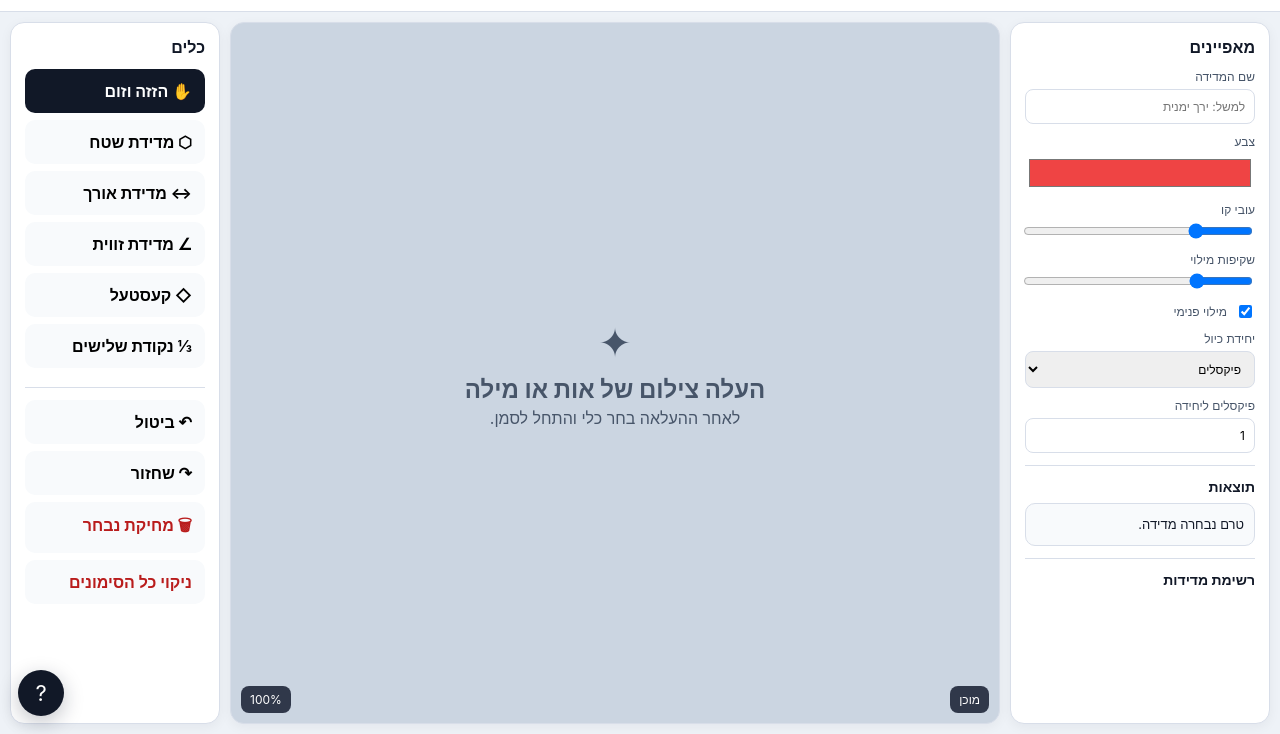
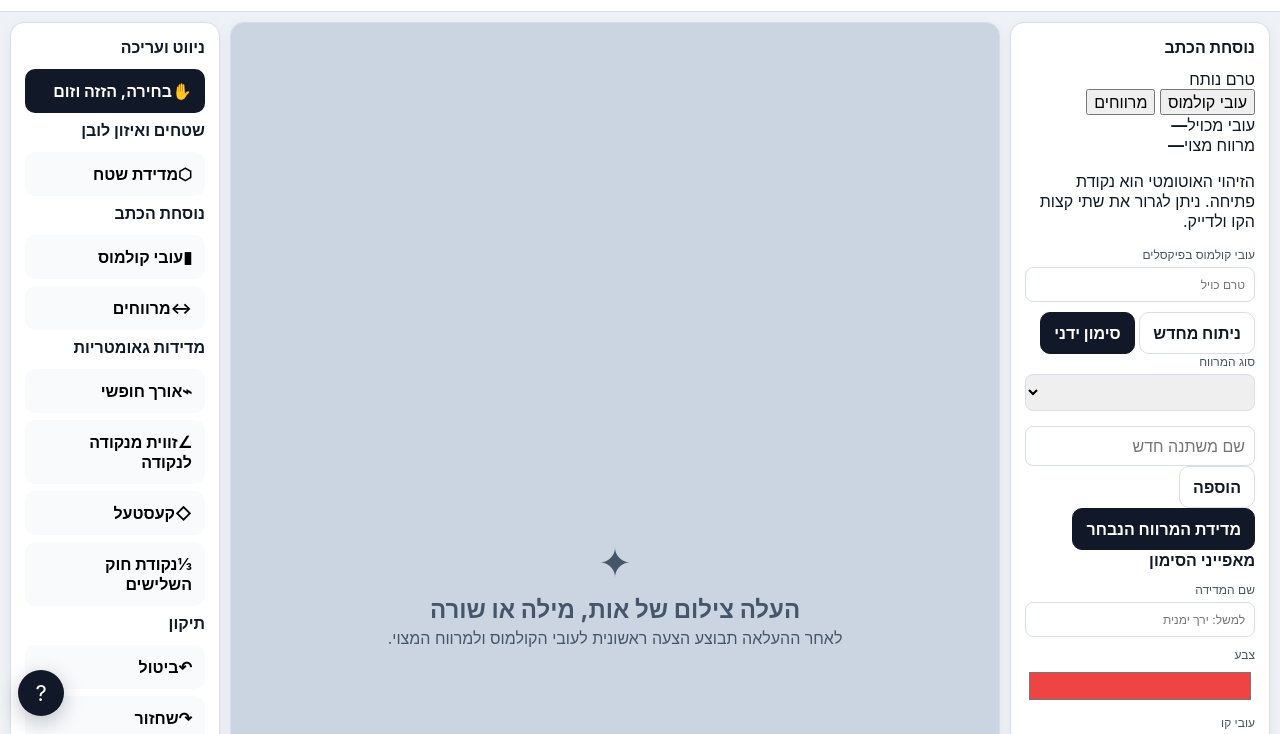
Before and after one commit to yaakovmo804/Mare-sofer, a plain HTML site: page measure-stam/index.html in a window 1280 px wide. Shown: the part 66-800 px from the top of the page. Drawn offline with Linux system fonts and the light colour scheme.

Commit message:
Upgrade Medidaot tablet interface

```diff
--- a/measure-stam/index.html
+++ b/measure-stam/index.html
@@ -2,53 +2,87 @@
 <html lang="he" dir="rtl">
 <head>
   <meta charset="UTF-8" />
-  <meta name="viewport" content="width=device-width, initial-scale=1, viewport-fit=cover" />
+  <meta name="viewport" content="width=device-width, initial-scale=1, maximum-scale=1, user-scalable=no, viewport-fit=cover" />
   <meta name="theme-color" content="#111827" />
+  <meta name="mobile-web-app-capable" content="yes" />
   <meta name="apple-mobile-web-app-capable" content="yes" />
+  <meta name="apple-mobile-web-app-title" content="מדידאות" />
   <meta name="apple-mobile-web-app-status-bar-style" content="black-translucent" />
-  <meta name="apple-mobile-web-app-title" content="מד שטחים" />
-  <title>מד שטחים — מראה סופר</title>
+  <meta name="format-detection" content="telephone=no" />
+  <title>מדידאות — מראה סופר</title>
   <link rel="manifest" href="manifest.webmanifest" />
+  <link rel="apple-touch-icon" href="icon.svg" />
   <link rel="stylesheet" href="styles.css" />
 </head>
 <body>
+  <div id="app" class="app-shell">
     <header class="topbar">
       <div class="brand">
-      <div class="logo">מ״ס</div>
+        <div class="logo" aria-hidden="true">מ״ס</div>
         <div>
-        <h1>מד שטחים — מראה סופר</h1>
-        <p>שטח • אורך • זווית • קעסטעל • חוק השלישים</p>
+          <h1>מדידאות</h1>
+          <p>מדידת האות — שטחים, איזון לובן, נוסחת הכתב וגאומטריה</p>
         </div>
       </div>
       <div class="top-actions">
         <label class="btn primary">העלאת תמונה<input id="imageInput" type="file" accept="image/*" hidden /></label>
         <button id="saveProjectBtn" class="btn">שמירת פרויקט</button>
         <label class="btn">פתיחת פרויקט<input id="projectInput" type="file" accept="application/json" hidden /></label>
-      <button id="exportBtn" class="btn">ייצוא PNG</button>
+        <button id="exportBtn" class="btn">ייצוא תמונה</button>
       </div>
     </header>
 
+    <div id="standaloneHint" class="standalone-hint" hidden>
+      <span>לפתיחה ללא ממשק הדפדפן: פתח ב־Safari ← שיתוף ← הוספה למסך הבית.</span>
+      <button id="dismissStandaloneHint" type="button" aria-label="סגירה">×</button>
+    </div>
+
     <main class="workspace-shell">
-    <aside class="toolbar panel">
-      <h2>כלים</h2>
-      <button class="tool active" data-tool="pan">✋ הזזה וזום</button>
-      <button class="tool" data-tool="area">⬡ מדידת שטח</button>
-      <button class="tool" data-tool="length">↔ מדידת אורך</button>
-      <button class="tool" data-tool="angle">∠ מדידת זווית</button>
-      <button class="tool" data-tool="kastel">◇ קעסטעל</button>
-      <button class="tool" data-tool="thirds">⅓ נקודת שלישים</button>
-      <div class="separator"></div>
-      <button id="undoBtn" class="tool">↶ ביטול</button>
-      <button id="redoBtn" class="tool">↷ שחזור</button>
-      <button id="deleteBtn" class="tool danger">🗑 מחיקת נבחר</button>
-      <button id="clearBtn" class="tool danger">ניקוי כל הסימונים</button>
+      <aside class="toolbar panel" aria-label="כלי עבודה">
+        <section class="tool-section">
+          <h2>ניווט ועריכה</h2>
+          <button class="tool active" data-tool="pan"><span class="tool-icon">✋</span><span>בחירה, הזזה וזום</span></button>
+        </section>
+
+        <section class="tool-section">
+          <h2>שטחים ואיזון לובן</h2>
+          <button class="tool" data-tool="area"><span class="tool-icon">⬡</span><span>מדידת שטח</span></button>
+        </section>
+
+        <section class="tool-section formula-tools">
+          <h2>נוסחת הכתב</h2>
+          <button class="tool" data-tool="nib"><span class="tool-icon">▮</span><span>עובי קולמוס</span></button>
+          <button class="tool" data-tool="gap"><span class="tool-icon">↔</span><span>מרווחים</span></button>
+        </section>
+
+        <section class="tool-section">
+          <h2>מדידות גאומטריות</h2>
+          <button class="tool" data-tool="length"><span class="tool-icon">⌁</span><span>אורך חופשי</span></button>
+          <button class="tool" data-tool="angle"><span class="tool-icon">∠</span><span>זווית מנקודה לנקודה</span></button>
+          <button class="tool" data-tool="kastel"><span class="tool-icon">◇</span><span>קעסטעל</span></button>
+          <button class="tool" data-tool="thirds"><span class="tool-icon">⅓</span><span>נקודת חוק השלישים</span></button>
+        </section>
+
+        <section class="tool-section edit-tools">
+          <h2>תיקון</h2>
+          <button id="undoBtn" class="tool"><span class="tool-icon">↶</span><span>ביטול</span></button>
+          <button id="redoBtn" class="tool"><span class="tool-icon">↷</span><span>שחזור</span></button>
+          <button id="deletePointBtn" class="tool danger" disabled><span class="tool-icon">●−</span><span>מחיקת נקודה</span></button>
+          <button id="cancelDraftBtn" class="tool danger" disabled><span class="tool-icon">×</span><span>ביטול סימון נוכחי</span></button>
+          <button id="deleteBtn" class="tool danger" disabled><span class="tool-icon">🗑</span><span>מחיקת מדידה</span></button>
+          <button id="clearBtn" class="tool danger"><span class="tool-icon">⌫</span><span>ניקוי כל הסימונים</span></button>
+        </section>
       </aside>
 
-    <section class="canvas-panel panel">
+      <section class="canvas-panel panel" aria-label="משטח המדידה">
         <div id="emptyState" class="empty-state">
           <div class="empty-icon">✦</div>
-        <h2>העלה צילום של אות או מילה</h2>
-        <p>לאחר ההעלאה בחר כלי והתחל לסמן.</p>
+          <h2>העלה צילום של אות, מילה או שורה</h2>
+          <p>לאחר ההעלאה תבוצע הצעה ראשונית לעובי הקולמוס ולמרווח המצוי.</p>
+        </div>
+        <div id="analysisOverlay" class="analysis-overlay" hidden>
+          <div class="spinner" aria-hidden="true"></div>
+          <span>מנתח עובי קולמוס ומרווחים…</span>
         </div>
         <canvas id="canvas"></canvas>
         <div class="statusbar">
@@ -58,40 +92,95 @@
       </section>
 
       <aside class="properties panel">
-      <h2>מאפיינים</h2>
+        <section class="property-section formula-card">
+          <div class="section-title-row">
+            <h2>נוסחת הכתב</h2>
+            <span id="analysisBadge" class="badge neutral">טרם נותח</span>
+          </div>
+          <div class="tabs" role="tablist" aria-label="נוסחת הכתב">
+            <button class="tab active" data-formula-tab="nib" type="button">עובי קולמוס</button>
+            <button class="tab" data-formula-tab="gaps" type="button">מרווחים</button>
+          </div>
+
+          <div id="nibTab" class="tab-panel active">
+            <div class="metric-grid">
+              <div class="metric"><span>עובי מכויל</span><strong id="nibMetric">—</strong></div>
+              <div class="metric"><span>מרווח מצוי</span><strong id="commonGapMetric">—</strong></div>
+            </div>
+            <p id="analysisNote" class="microcopy">הזיהוי האוטומטי הוא נקודת פתיחה. ניתן לגרור את שתי קצות הקו ולדייק.</p>
+            <label>עובי קולמוס בפיקסלים
+              <input id="nibPxInput" type="number" min="0.1" step="0.1" placeholder="טרם כויל" />
+            </label>
+            <div class="button-row">
+              <button id="analyzeBtn" class="btn compact" type="button">ניתוח מחדש</button>
+              <button id="startNibBtn" class="btn compact primary" type="button">סימון ידני</button>
+            </div>
+          </div>
+
+          <div id="gapsTab" class="tab-panel">
+            <label>סוג המרווח
+              <select id="gapVariableSelect"></select>
+            </label>
+            <div class="add-variable-row">
+              <input id="newVariableInput" type="text" placeholder="שם משתנה חדש" />
+              <button id="addVariableBtn" class="btn compact" type="button">הוספה</button>
+            </div>
+            <button id="startGapBtn" class="btn compact primary full" type="button">מדידת המרווח הנבחר</button>
+            <div id="formulaSummary" class="formula-summary"></div>
+          </div>
+        </section>
+
+        <section class="property-section">
+          <h2>מאפייני הסימון</h2>
           <label>שם המדידה<input id="nameInput" type="text" placeholder="למשל: ירך ימנית" /></label>
+          <div class="two-cols">
             <label>צבע<input id="colorInput" type="color" value="#ef4444" /></label>
             <label>עובי קו<input id="lineWidthInput" type="range" min="1" max="14" value="4" /></label>
+          </div>
           <label>שקיפות מילוי<input id="fillAlphaInput" type="range" min="0" max="80" value="18" /></label>
           <label class="check"><input id="fillEnabledInput" type="checkbox" checked /> מילוי פנימי</label>
-      <label>יחידת כיול
+          <label>יחידת תצוגה
             <select id="unitSelect">
               <option value="px">פיקסלים</option>
-          <option value="kulmus">קולמוסים</option>
+              <option value="kulmus" selected>קולמוסים</option>
               <option value="mm">מ״מ</option>
             </select>
           </label>
-      <label>פיקסלים ליחידה<input id="scaleInput" type="number" min="0.001" step="0.1" value="1" /></label>
-      <div class="separator"></div>
-      <h3>תוצאות</h3>
+          <label id="scaleLabel">פיקסלים ליחידה ידנית<input id="scaleInput" type="number" min="0.001" step="0.1" value="1" /></label>
+          <label>ייחוס זווית
+            <select id="angleRefSelect">
+              <option value="nearest" selected>הציר הקרוב</option>
+              <option value="horizontal">קו אופקי</option>
+              <option value="vertical">קו אנכי</option>
+            </select>
+          </label>
+        </section>
+
+        <section class="property-section">
+          <h2>תוצאות</h2>
           <div id="results" class="results"><p>טרם נבחרה מדידה.</p></div>
-      <div class="separator"></div>
-      <h3>רשימת מדידות</h3>
+        </section>
+
+        <section class="property-section measurements-section">
+          <h2>רשימת מדידות</h2>
           <div id="measurementsList" class="measurements-list"></div>
+        </section>
       </aside>
     </main>
 
     <dialog id="helpDialog">
       <h2>אופן שימוש</h2>
-    <p><b>שטח:</b> לחץ נקודות סביב האזור. לחץ שוב על הנקודה הראשונה או לחץ פעמיים לסגירה.</p>
-    <p><b>אורך:</b> שתי נקודות.</p>
-    <p><b>זווית:</b> שלוש נקודות: זרוע ראשונה, קודקוד, זרוע שנייה. תוצג הזווית הקטנה.</p>
-    <p><b>קעסטעל:</b> גרור מלבן סביב האות. לאחר מכן ניתן להזיז כל פינה וליצור מעוין.</p>
-    <p><b>שלישים:</b> בחר קעסטעל ולאחר מכן סמן נקודה. תוצג חלוקת היחס והסטייה משליש.</p>
+      <p><b>שטח ואיזון לובן:</b> סמן נקודות סביב התחום. נגיעה בנקודה קיימת בוחרת אותה ואינה מוסיפה נקודה חדשה. לחץ על הנקודה הראשונה לסגירה.</p>
+      <p><b>מחיקת נקודה:</b> גע בנקודה כדי לבחור אותה, ולאחר מכן לחץ „מחיקת נקודה”. במצב בחירה ניתן גם לגרור נקודה למקום מדויק.</p>
+      <p><b>עובי קולמוס:</b> לאחר העלאת תמונה מתקבלת הצעה אוטומטית. גרור את קצות הקו לאזור מייצג, או סמן כיול חדש.</p>
+      <p><b>מרווחים:</b> בחר משתנה, סמן שתי נקודות, וקבל את המרחק בפיקסלים וביחידות קולמוס.</p>
+      <p><b>זווית:</b> שתי נקודות. ברירת המחדל מציגה את הסטייה מן הציר הקרוב, ולכן מתקבלים ערכים כגון 0°, 12° ו־13° ולא זווית משלימה.</p>
+      <p><b>קעסטעל:</b> גרור מסגרת סביב האות. במצב בחירה ניתן להזיז כל פינה וליצור מעוין.</p>
       <button id="closeHelp" class="btn primary">סגור</button>
     </dialog>
 
-  <button id="helpBtn" class="floating-help">?</button>
+    <button id="helpBtn" class="floating-help" aria-label="עזרה">?</button>
+  </div>
   <script src="app.js"></script>
 </body>
 </html>
```
Lines whose indentation alone changed are shown as unchanged.
